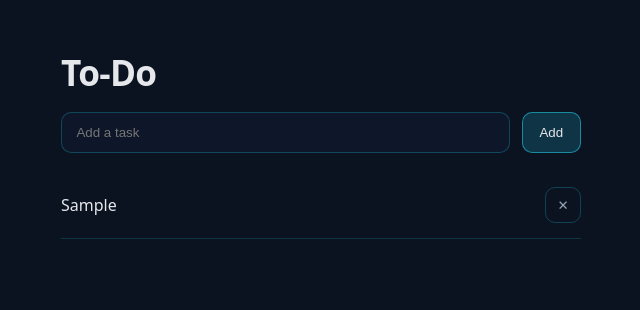
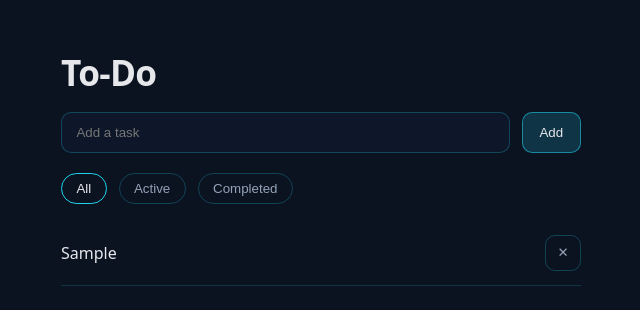
Before and after one commit to Liam-space/To-do-task-app, a plain HTML site: page index.html in a window 1280 px wide. Both pictures are taken after typing "Sample" into the empty fields and a click on the button "Add". Shown: the whole page, without its empty margins (319-959 px from the left). Drawn offline with Linux system fonts and the light colour scheme.

Commit message:
create filter feature

```diff
--- a/index.html
+++ b/index.html
@@ -15,6 +15,12 @@
         <button type="submit">Add</button>
       </form>
 
+      <div class="filters">
+        <button data-filter="all" class="filter-btn active">All</button>
+        <button data-filter="active" class="filter-btn">Active</button>
+        <button data-filter="completed" class="filter-btn">Completed</button>
+      </div>
+
       <ul id="taskList"></ul>
     </main>
 
--- a/script.js
+++ b/script.js
@@ -3,15 +3,24 @@ const input = document.getElementById("taskInput");
 const list = document.getElementById("taskList");
 
 let tasks = JSON.parse(localStorage.getItem("tasks")) || [];
+let currentFilter = "all";
 
 function saveTasks() {
   localStorage.setItem("tasks", JSON.stringify(tasks));
 }
 
+function getFilteredTasks() {
+  if (currentFilter === "active") return tasks.filter((t) => !t.completed);
+  if (currentFilter === "completed") return tasks.filter((t) => t.completed);
+  return tasks;
+}
+
 function renderTasks() {
   list.innerHTML = "";
 
-  tasks.forEach((task, index) => {
+  const filteredTasks = getFilteredTasks();
+
+  filteredTasks.forEach((task) => {
     const li = document.createElement("li");
 
     const span = document.createElement("span");
@@ -21,6 +30,7 @@ function renderTasks() {
       span.classList.add("completed");
     }
 
+    // Toggle complete when clicking the text
     span.addEventListener("click", () => {
       task.completed = !task.completed;
       saveTasks();
@@ -32,9 +42,10 @@ function renderTasks() {
     deleteBtn.textContent = "✕";
     deleteBtn.classList.add("delete-btn");
 
+    // Delete by ID (safe even when filtered)
     deleteBtn.addEventListener("click", (e) => {
       e.stopPropagation();
-      tasks.splice(index, 1);
+      tasks = tasks.filter((t) => t.id !== task.id);
       saveTasks();
       renderTasks();
     });
@@ -48,8 +59,12 @@ function renderTasks() {
 form.addEventListener("submit", (e) => {
   e.preventDefault();
 
+  const text = input.value.trim();
+  if (!text) return;
+
   tasks.push({
-    text: input.value,
+    id: crypto.randomUUID(), // unique ID per task
+    text,
     completed: false,
   });
 
@@ -58,4 +73,16 @@ form.addEventListener("submit", (e) => {
   renderTasks();
 });
 
+// Filter buttons
+const filterButtons = document.querySelectorAll(".filter-btn");
+filterButtons.forEach((btn) => {
+  btn.addEventListener("click", () => {
+    document.querySelector(".filter-btn.active")?.classList.remove("active");
+    btn.classList.add("active");
+
+    currentFilter = btn.dataset.filter;
+    renderTasks();
+  });
+});
+
 renderTasks();
--- a/style.css
+++ b/style.css
@@ -115,3 +115,23 @@ li span {
   border-color: rgba(255, 107, 107, 0.6);
   color: var(--danger);
 }
+
+.filters {
+  display: flex;
+  gap: 0.75rem;
+  margin-bottom: 1rem;
+}
+
+.filter-btn {
+  background: transparent;
+  border: 1px solid rgba(34, 211, 238, 0.25);
+  color: var(--muted);
+  padding: 0.45rem 0.9rem;
+  border-radius: 999px;
+  cursor: pointer;
+}
+
+.filter-btn.active {
+  border-color: var(--accent);
+  color: var(--text);
+}
```
